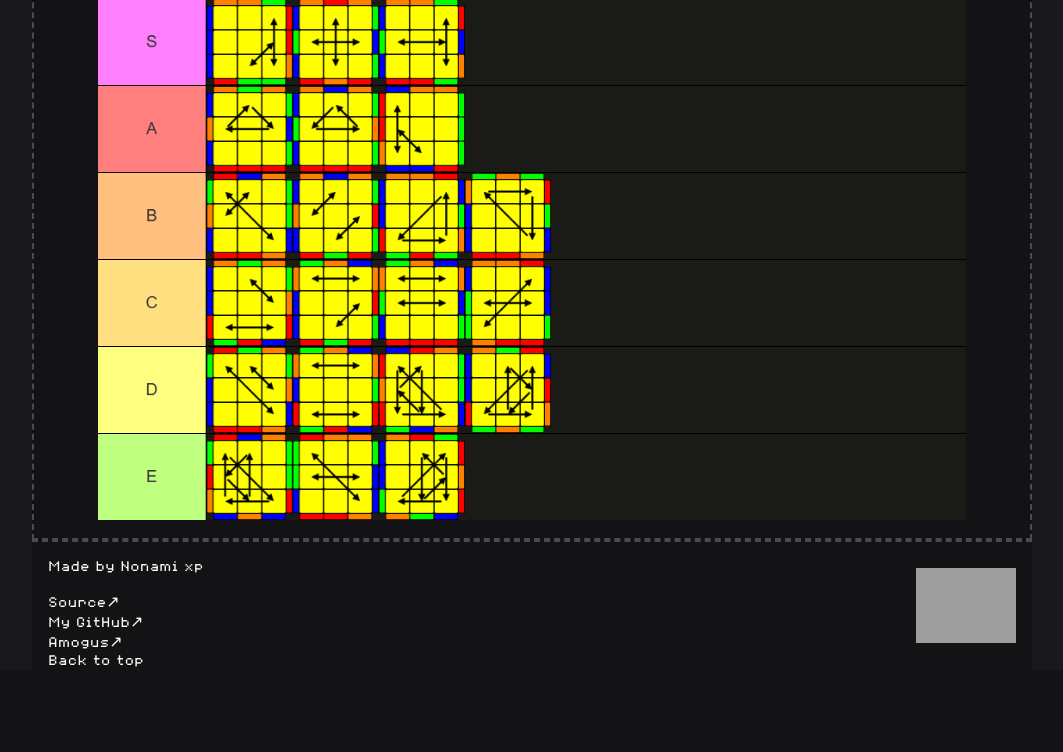
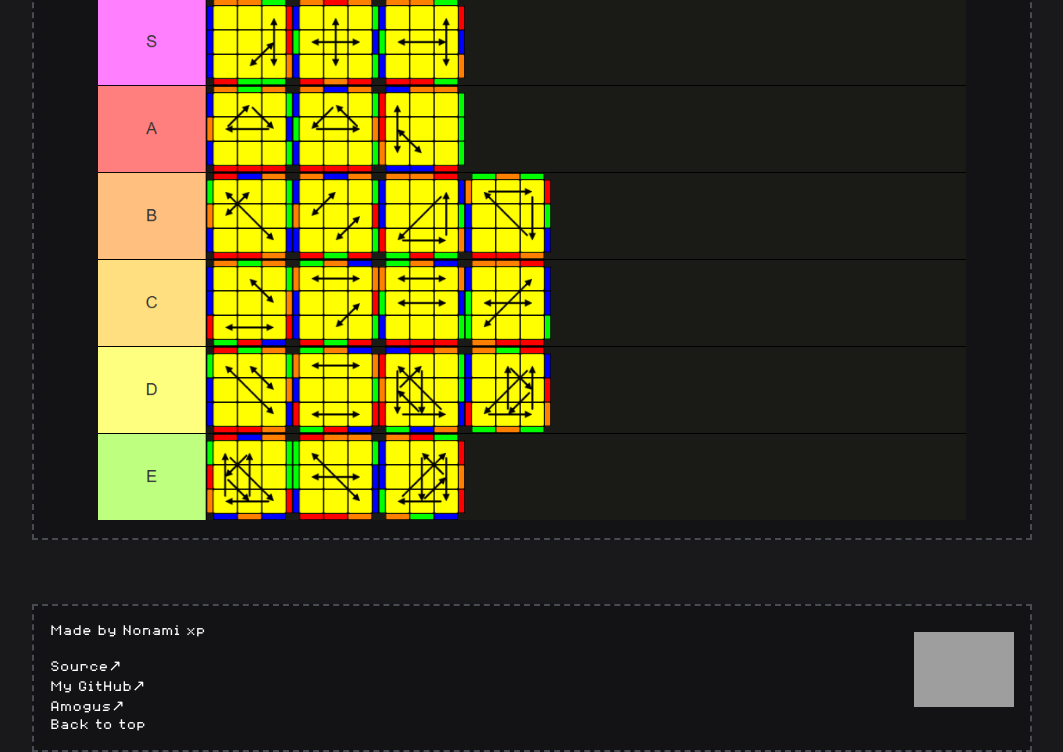
Before and after one commit to nonamilua/Learning-Web-Dev, a PHP site: page /algs.html in a window 1280 px wide. Shown: the part 744-1496 px from the top of the page, without its empty margins (108-1171 px from the left). Before the commit the page ends 1411 px from the top, so only its background shows below. Run offline with PHP 8.4, Linux system fonts and the light colour scheme; some web fonts are replaced; grey boxes are pictures that could not be loaded.

Commit message:
Add files via upload

```diff
--- a/mock_cube/css/style.css
+++ b/mock_cube/css/style.css
@@ -72,6 +72,12 @@ main {
     padding-right: 1rem;
 }
 
+.void {
+    width: 100%;
+    height: 4rem;
+    background-color: #19191b;
+}
+
 footer {
     display: flex;
     align-items: center;
@@ -79,6 +85,10 @@ footer {
     padding-left: 1rem;
     padding-right: 1rem;
     border-top: 2px dashed #484c52;
+    border-left: 2px dashed #484c52;
+    border-bottom: 2px dashed #484c52;
+    border-right: 2px dashed #484c52;
+    padding-bottom: 1rem;
 }
 
 footer div {
```
